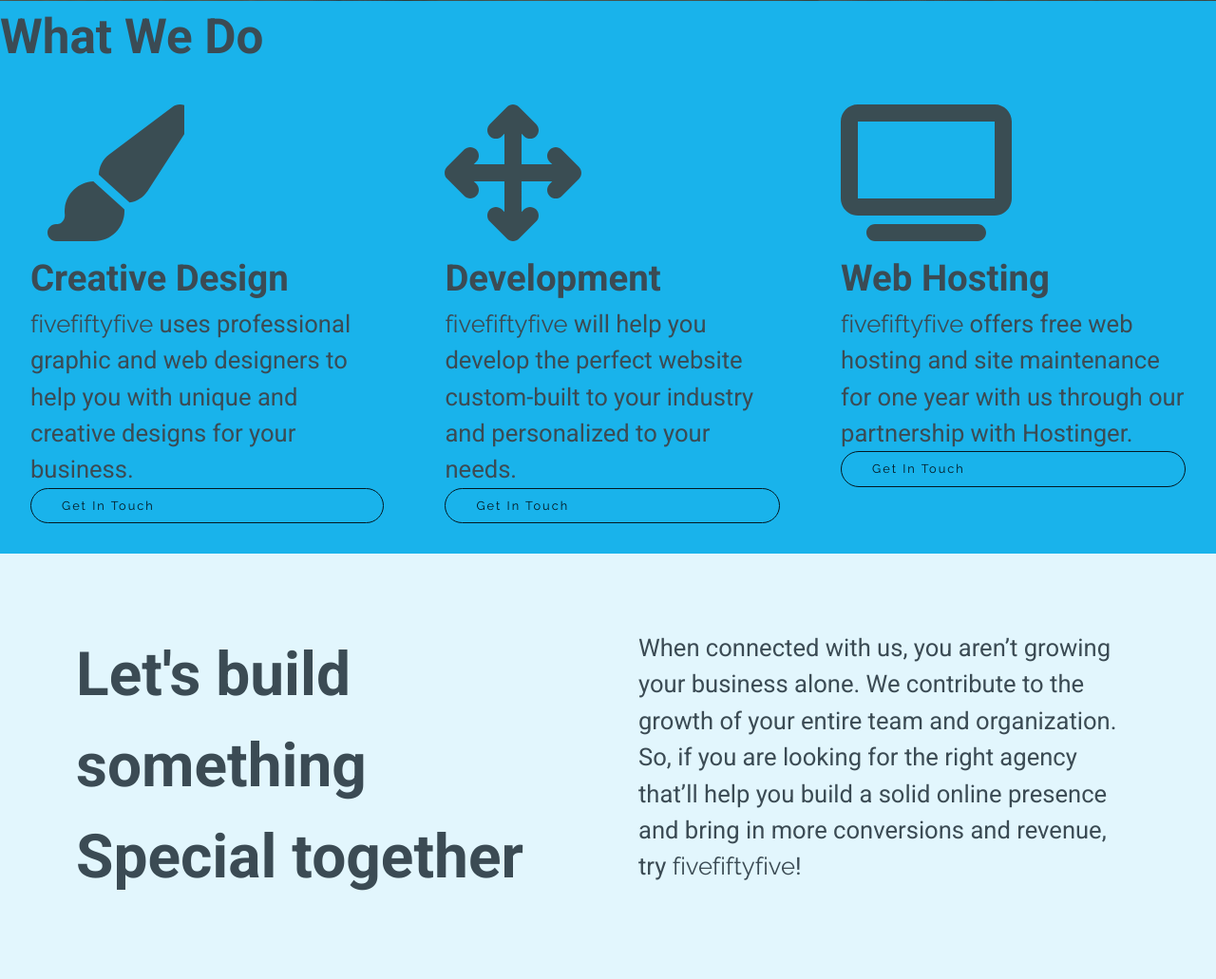
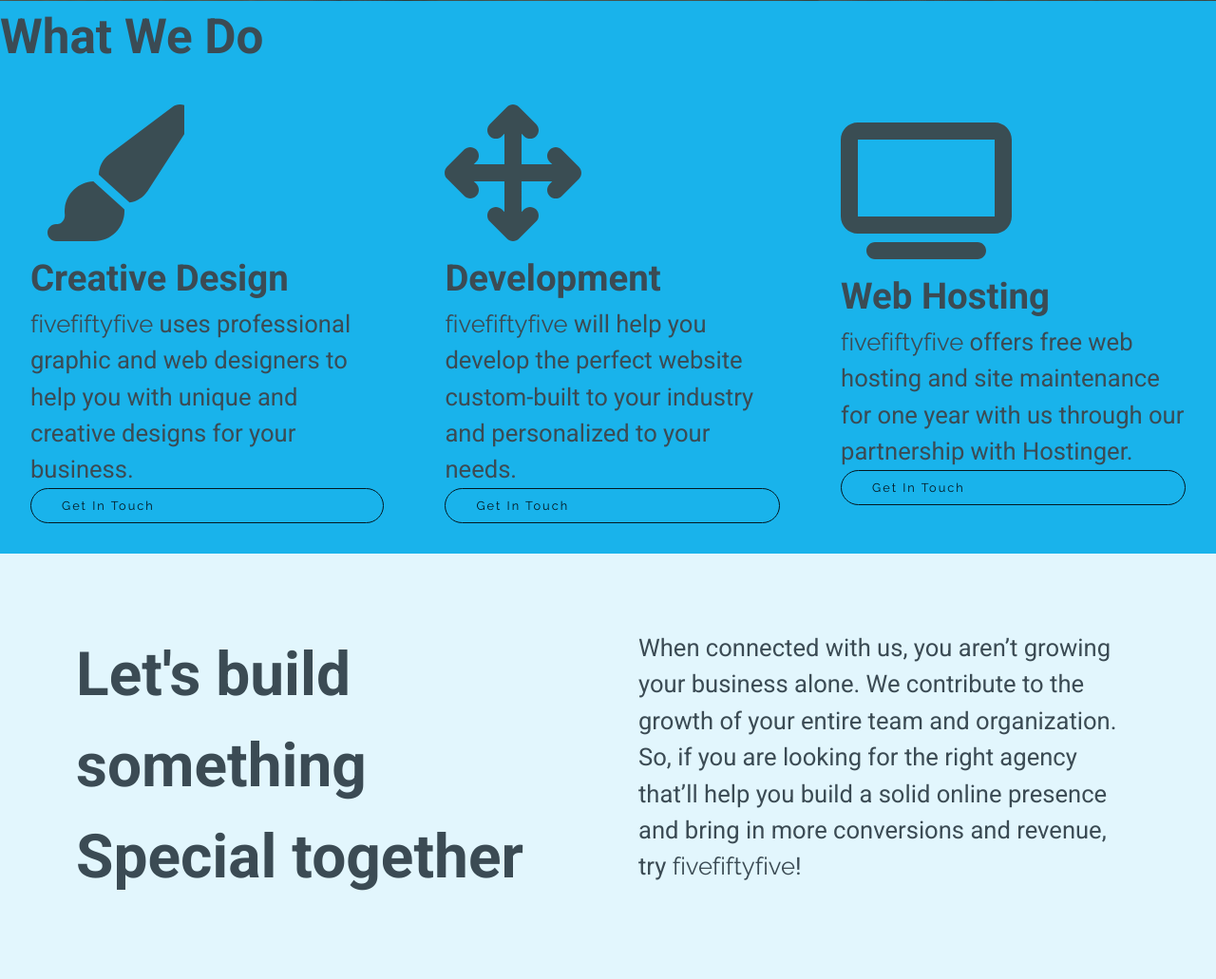
Before and after one commit to waxx567/fivefiftyfive, a Flask app: page / in a window 1280 px wide. Shown: the part 799-1830 px from the top of the page at 95% size. Run offline with Flask 2, Linux system fonts and the light colour scheme.

Commit message:
Update style.css

```diff
--- a/static/scss/style.css
+++ b/static/scss/style.css
@@ -353,6 +353,10 @@ select {
   color: hsl(var(--col-darkBlueGrey));
 }
 
+.features-container > * {
+  align-items: center;
+}
+
 @media (min-width: 64rem) {
   .box-container {
     display: flex;
```
